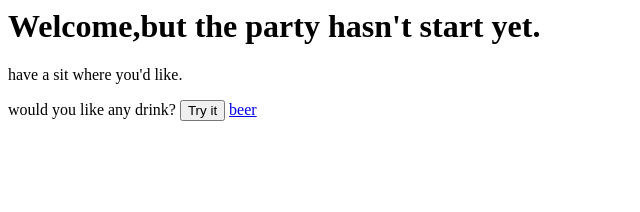
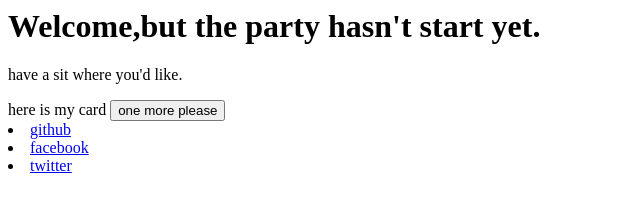
Before and after one commit to jefferysac/jefferysac.github.io, a plain HTML site: page index.html in a window 1280 px wide. Shown: the whole page, without its empty margins (0-640 px from the left). Drawn offline with Linux system fonts and the light colour scheme.

Commit message:
basic loop info

```diff
--- a/index.html
+++ b/index.html
@@ -12,8 +12,8 @@
             have a sit where you'd like.
         </p>
         <p id="drink">
-            would you like any drink?
-            <button onclick="addElement()">Try it</button>
+            here is my card
+            <button onclick="addElement()">one more please</button>
         </p>
         <script src="scripts/id.js"></script>
     </body>
--- a/scripts/id.js
+++ b/scripts/id.js
@@ -1,9 +1,14 @@
 document.body.onload = addElement;
 
 function addElement () {
-    var id = document.createElement("a");
-    id.setAttribute("href","#");
-    var content = document.createTextNode("beer");
-    id.appendChild(content);
-    document.getElementById("drink").appendChild(id);
+    var idJson = {"platform":["github","facebook","twitter"]};
+    for (i in idJson.platform){
+        var idLine = document.createElement("li");
+        var idA = document.createElement("a");
+        idA.setAttribute("href","#");
+        var content = document.createTextNode(idJson.platform[i]);
+        idA.appendChild(content);
+        idLine.appendChild(idA);
+        document.getElementById("drink").appendChild(idLine);
+    }
 }
```
